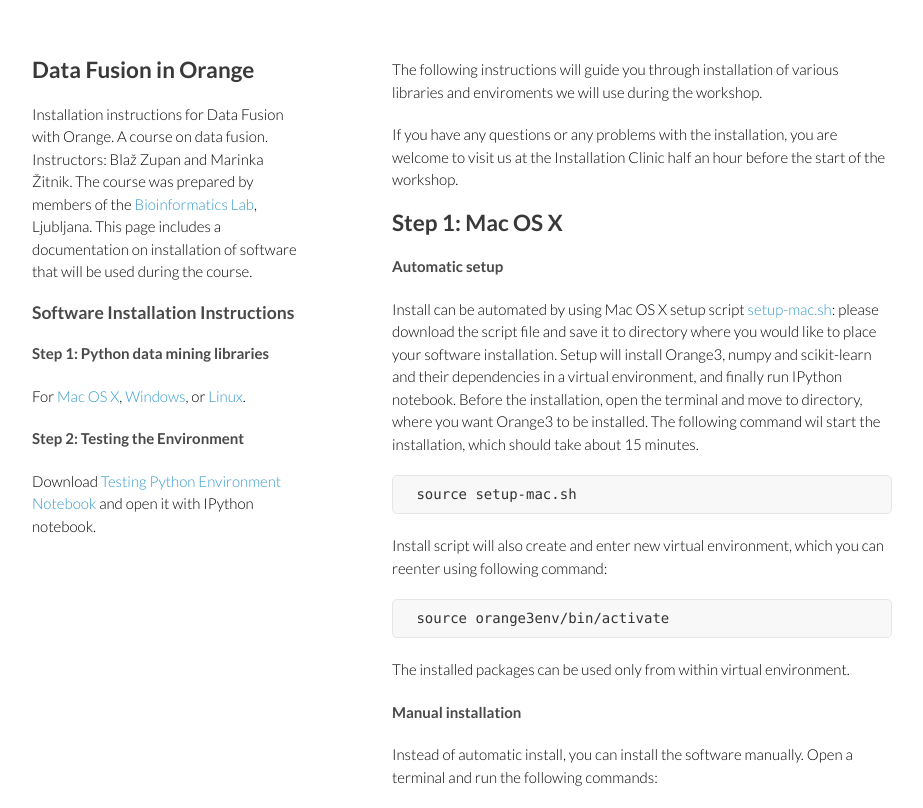
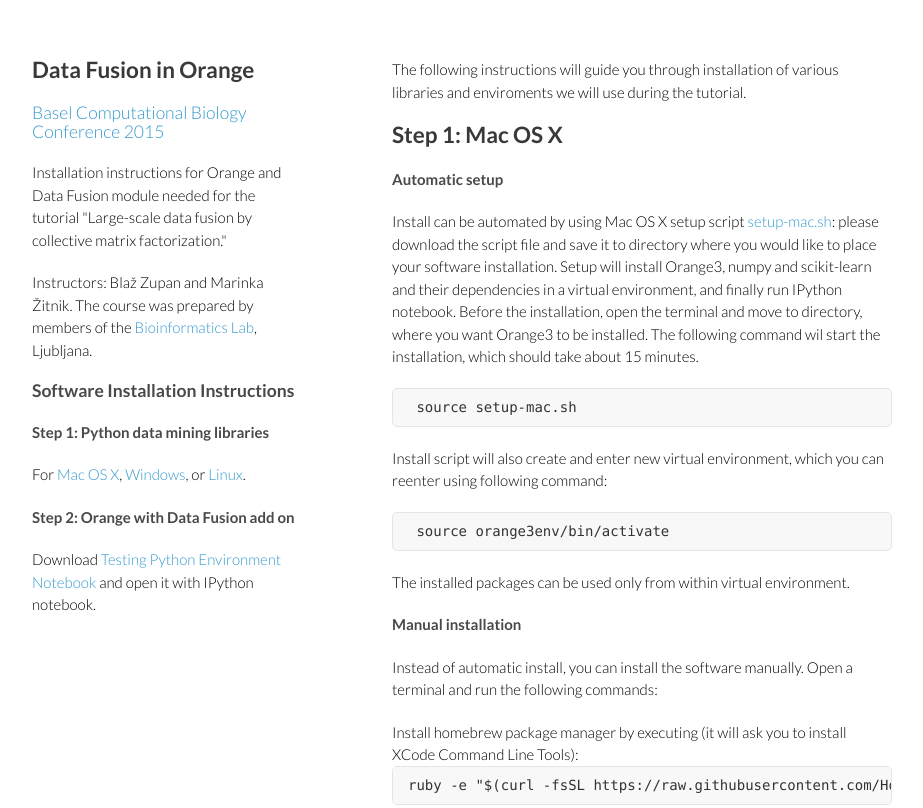
Before and after one commit to biolab/datafusion-installation-guide, a plain HTML site: page index.html in a window 1280 px wide. Shown: the top 808 px of the page, without its empty margins (178-1101 px from the left). Drawn offline with Linux system fonts and the light colour scheme.

Commit message:
Updated installation instructions

```diff
--- a/index.html
+++ b/index.html
@@ -17,11 +17,13 @@
       <header>
 
         <h2>Data Fusion in Orange</h2>
+        <h3><a href="http://www.bc2.ch/2015/">Basel Computational Biology Conference 2015</a></h3>
 
-        <p></p>Installation instructions for Data Fusion with Orange.
-        A course on data fusion. Instructors: Blaž Zupan and Marinka Žitnik.
-        The course was prepared by members of the <a href="http://www.biolab.si">Bioinformatics Lab</a>, Ljubljana. This page
-        includes a documentation on installation of software that will be used during the course. </p>
+        <p></p>Installation instructions for Orange and Data Fusion module needed for the tutorial "Large-scale data fusion by collective matrix factorization."
+
+
+        <p></p>Instructors: Blaž Zupan and Marinka Žitnik.
+        The course was prepared by members of the <a href="http://www.biolab.si">Bioinformatics Lab</a>, Ljubljana.</p>
 
         <h3>Software Installation Instructions</h3>
 
@@ -29,7 +31,7 @@
 
 		<p>For <a href="#mac">Mac OS X</a>, <a href="#win">Windows</a>, or <a href="#lin">Linux</a>.</p>
 
-		<h4>Step 2: Testing the Environment </h4>
+		<h4>Step 2: Orange with Data Fusion add on</h4>
 
 		<p> Download <a href="https://www.dropbox.com/s/hxh26wevs8tymyv/Testing%20Python%20Environment.ipynb?dl=0">Testing Python Environment Notebook</a>
 		and open it with IPython notebook. </p>
@@ -40,10 +42,8 @@
 
 
 <p>
-The following instructions will guide you through installation of various libraries and enviroments we will use during the workshop.
+The following instructions will guide you through installation of various libraries and enviroments we will use during the tutorial.
 </p>
-
-<p>If you have any questions or any problems with the installation, you are welcome to visit us at the Installation Clinic half an hour before the start of the workshop.</p>
 
 <h2><a name="mac"></a>Step 1: Mac OS X</h2>
 
@@ -246,15 +246,15 @@ python setup.py develop</pre></code>
 <p> Now you can open Orange with following command </p>
 <pre><code>python -m Orange.canvas</pre></code>
 
-<h2><a name="testing"></a>Step 2: Testing the Environment</h2>
+<h2><a name="testing"></a>Step 2: Orange with Data Fusion add on</h2>
 
-<p>Once you successfully installed the relevant libraries as
-instructed above please download
-<a href="http://bit.ly/1Gb8SJ7"> Datafusion datasets </a>.
+<p>When you open Orange, you should see a canvas with many categories on the left, i.e. Data, Visualize, Classify, etc. In the tutorial we will primarily use widgets from Data Fusion category and construct workflows as the one show in the figure below. </p>
 
+<p><img src="image16.png" style="max-width:500px;"></p>
 
+<p>During the tutorial we will also use <a href="http://bit.ly/1Gb8SJ7">additional data sets from molecular biology that are available for download. </a>
 
-<p>That's it! We are looking forward to having you attend the workshop!</p>
+<p>That's it! We are looking forward to having you attend the tutorial!</p>
 
       </section>
       <footer>
```
Also changed, not shown: image16.png (added).
